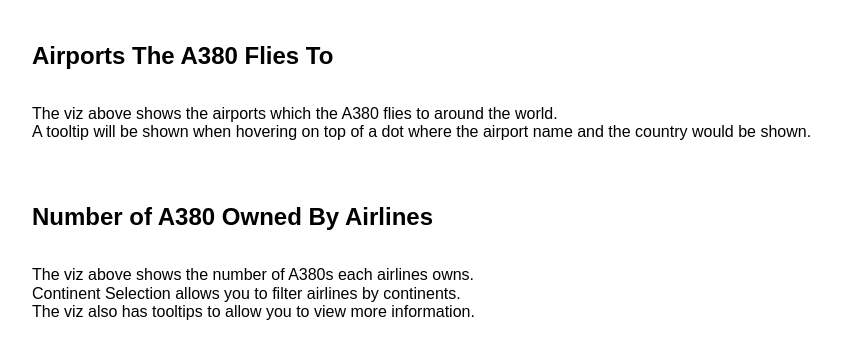
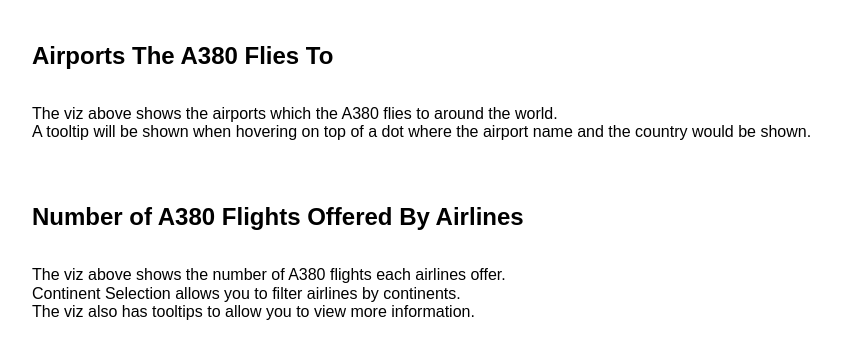
Before and after one commit to RX-Larry/FIT3179-Week10-Homework, a plain HTML site: page index.html in a window 1280 px wide. Shown: the part 131-490 px from the top of the page, without its empty margins (183-1024 px from the left). Drawn offline with nearby package versions, Linux system fonts and the light colour scheme; a script that the page names is missing.

Commit message:
update viz title

```diff
--- a/index.html
+++ b/index.html
@@ -57,14 +57,14 @@
         <!-- pure grid group -->
         <div class="pure-g">
             <div class="pure-u-1-1">
-                <h2>Number of A380 Owned By Airlines</h2>
+                <h2>Number of A380 Flights Offered By Airlines</h2>
             </div>
             <div class="pure-u-2-3">
                 <div id="vis2" class="vis-container"></div>
             </div>
             <div class="pure-u-1-1">
                 <p>
-                    The viz above shows the number of A380s each airlines owns.<br />
+                    The viz above shows the number of A380 flights each airlines offer.<br />
                     Continent Selection allows you to filter airlines by continents.<br />
                     The viz also has tooltips to allow you to view more information.
                 </p>
```
